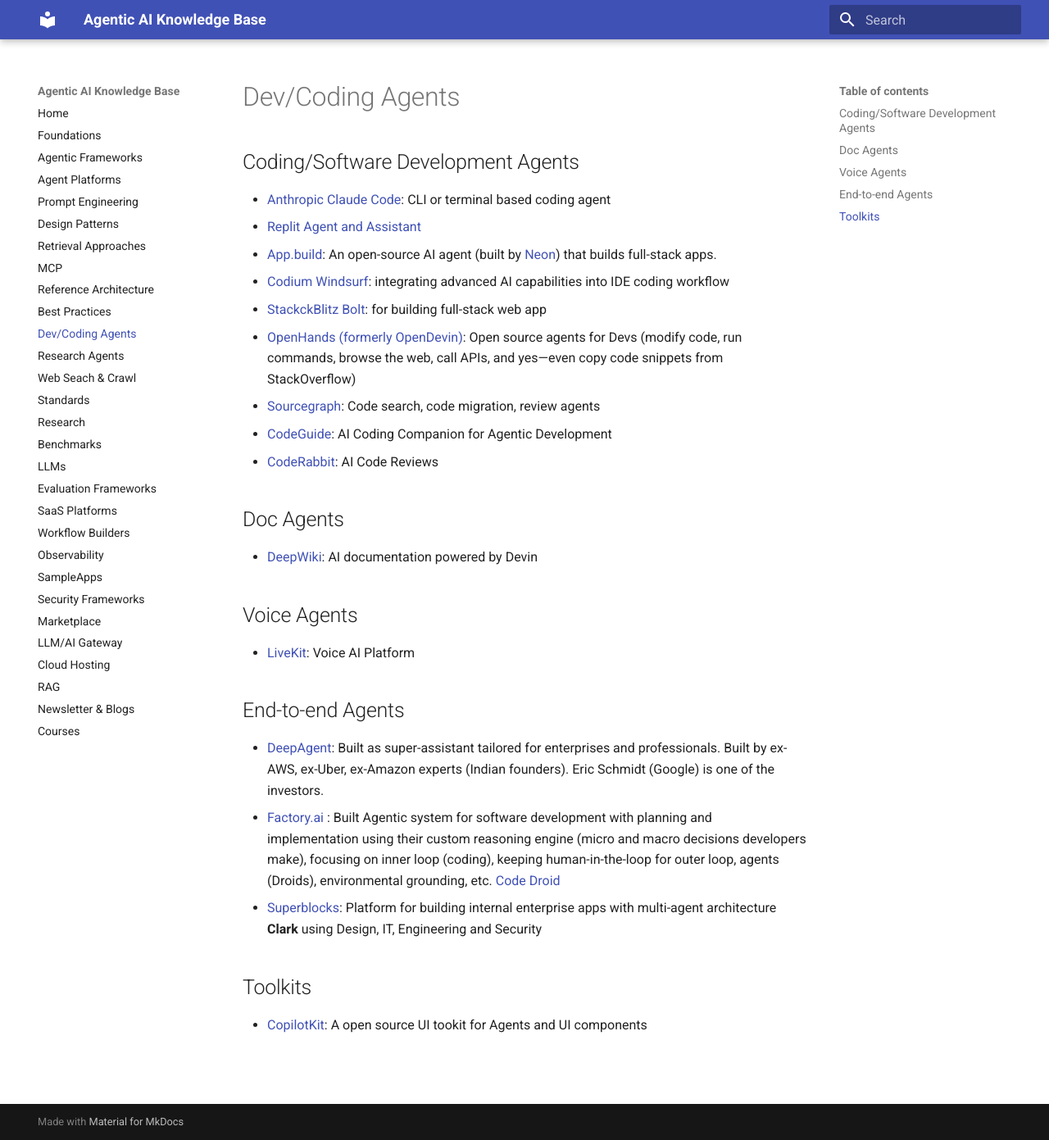
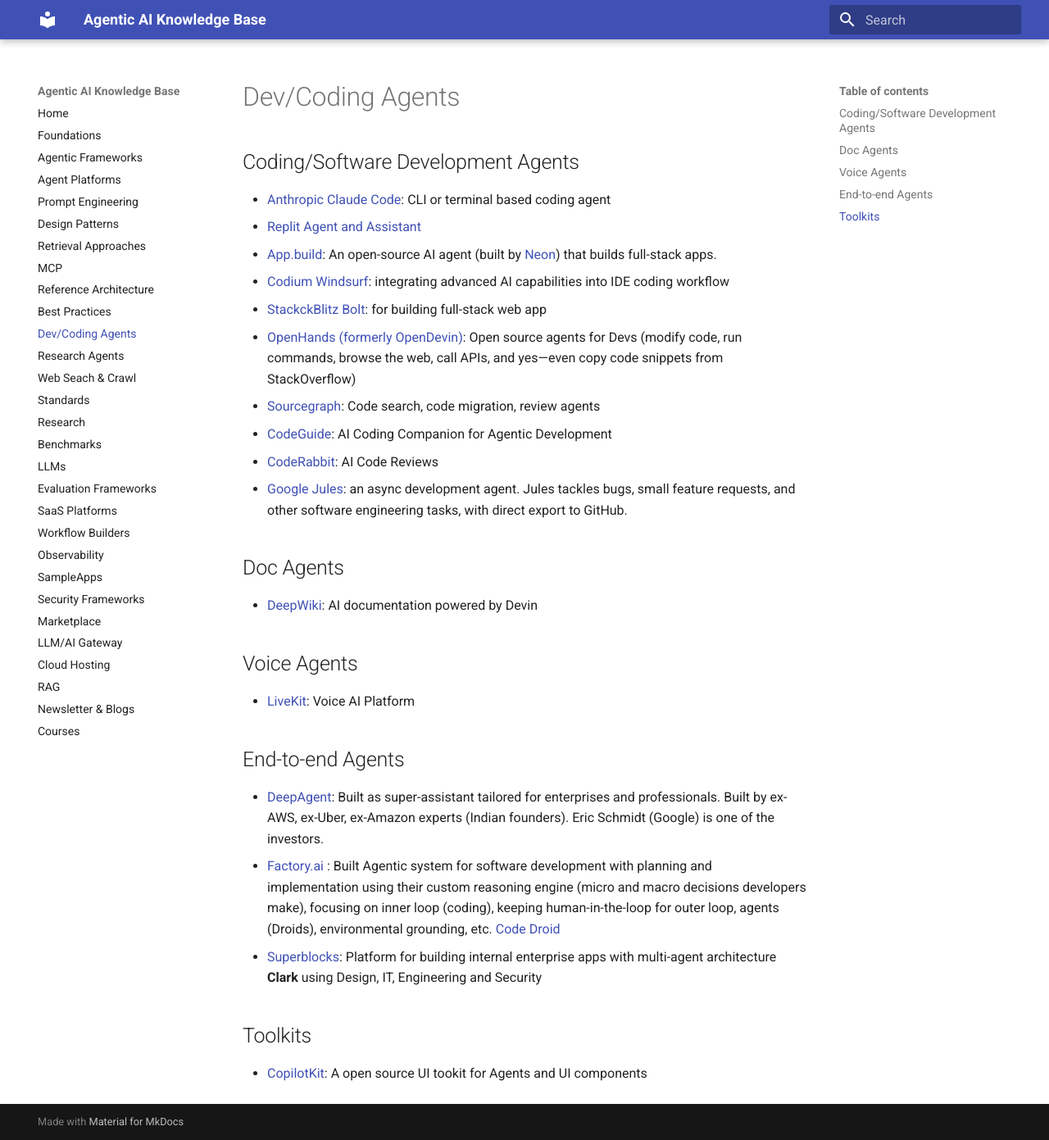
Before and after one commit to ankurkumarz/agentic-ai-knowledge-base, an MkDocs documentation site: the page built from docs/DevAgents/Readme.md, in a window 1280 px wide and 1391 px high. Shown: the whole window at 82% size. Built offline with MkDocs 1.6.1 and Material for MkDocs 9.7.7, drawn with Linux system fonts in a browser that asks for light colours.

Commit message:
Update Readme.md with Jules

```diff
--- a/docs/DevAgents/Readme.md
+++ b/docs/DevAgents/Readme.md
@@ -9,6 +9,7 @@
 - [Sourcegraph](https://sourcegraph.com): Code search, code migration, review agents
 - [CodeGuide](https://www.codeguide.dev/): AI Coding Companion for Agentic Development
 - [CodeRabbit](https://www.coderabbit.ai/): AI Code Reviews
+- [Google Jules](https://jules.google.com/): an async development agent. Jules tackles bugs, small feature requests, and other software engineering tasks, with direct export to GitHub.
 
 ## Doc Agents
 
```
